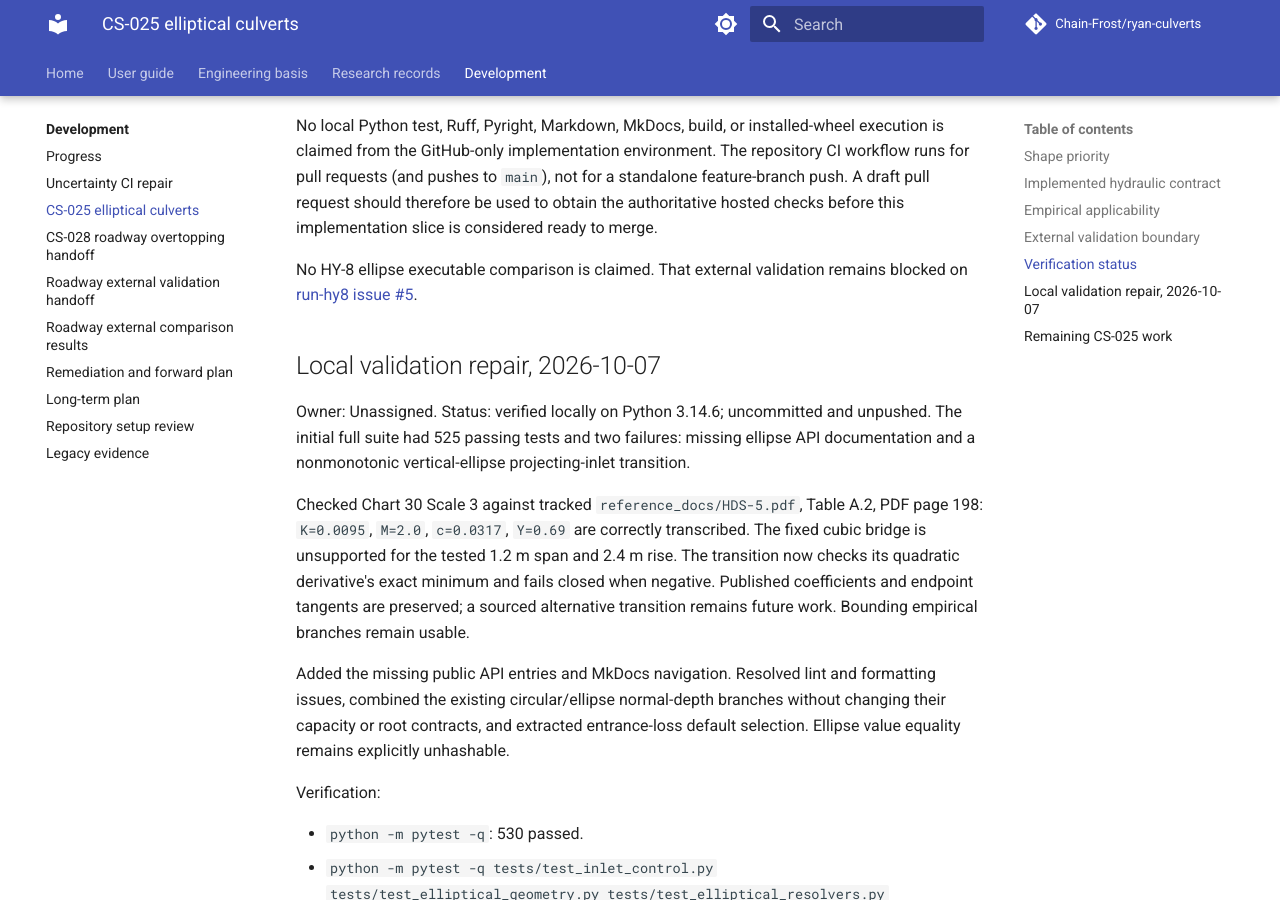
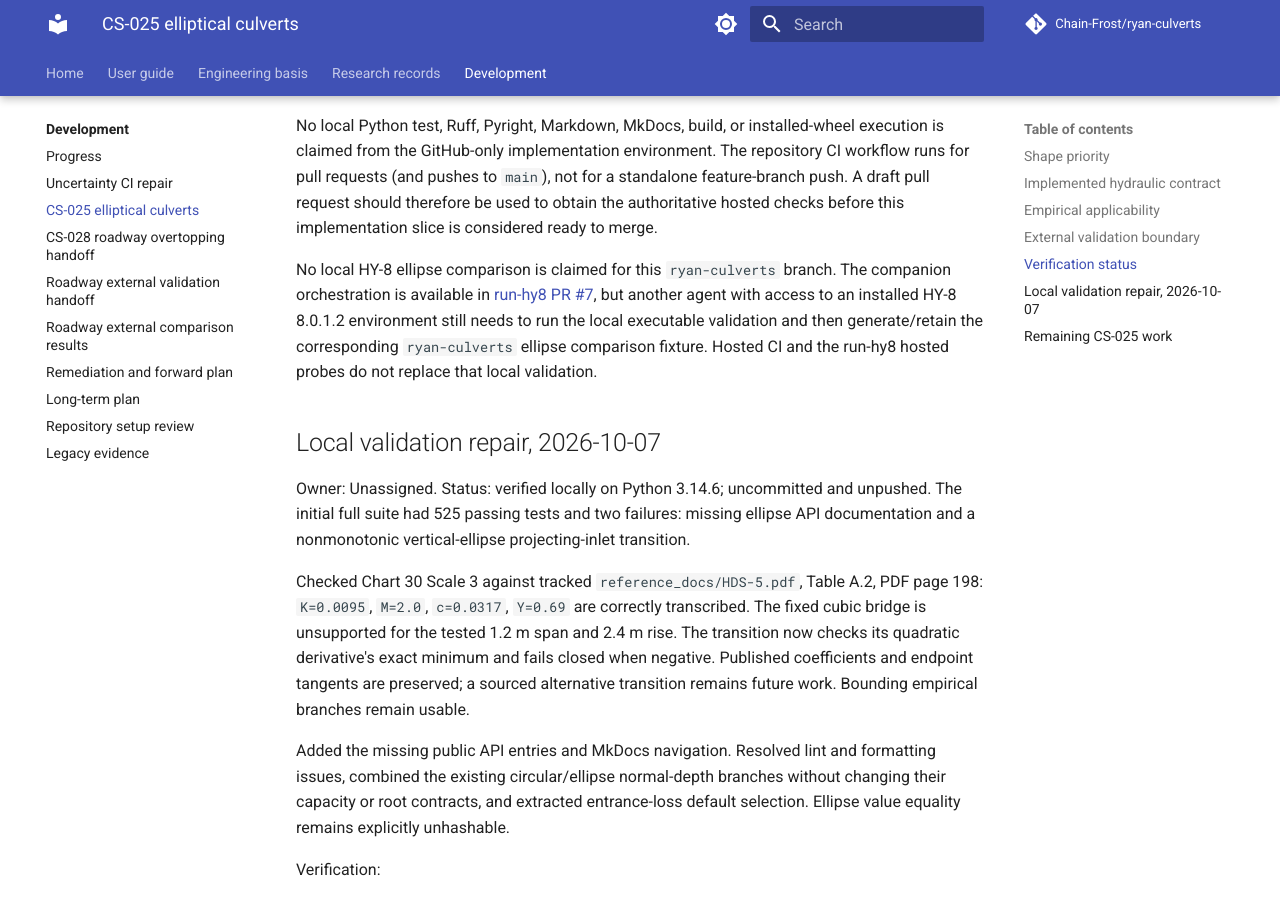
Before and after one commit to Chain-Frost/ryan-culverts, an MkDocs documentation site: the page built from docs/work/2026-10-07-cs-025-elliptical-culverts.md, in a window 1280 px wide and 900 px high, scrolled down 2011 px. Built offline with MkDocs 1.6.1 and Material for MkDocs 9.7.7, drawn with Linux system fonts in a browser that asks for light colours; comment, search, counter and statistics services are not loaded.

Commit message:
Record local HY-8 validation requirement

```diff
--- a/docs/work/2026-10-07-cs-025-elliptical-culverts.md
+++ b/docs/work/2026-10-07-cs-025-elliptical-culverts.md
@@ -83,8 +83,12 @@ runs for pull requests (and pushes to `main`), not for a standalone feature-bran
 A draft pull request should therefore be used to obtain the authoritative hosted checks
 before this implementation slice is considered ready to merge.
 
-No HY-8 ellipse executable comparison is claimed. That external validation remains blocked
-on [run-hy8 issue #5](https://github.com/Chain-Frost/run-hy8/issues/5).
+No local HY-8 ellipse comparison is claimed for this `ryan-culverts` branch.
+The companion orchestration is available in
+[run-hy8 PR #7](https://github.com/Chain-Frost/run-hy8/pull/7), but another agent with
+access to an installed HY-8 8.0.1.2 environment still needs to run the local executable
+validation and then generate/retain the corresponding `ryan-culverts` ellipse comparison
+fixture. Hosted CI and the run-hy8 hosted probes do not replace that local validation.
 
 ## Local validation repair, 2026-10-07
 
```
